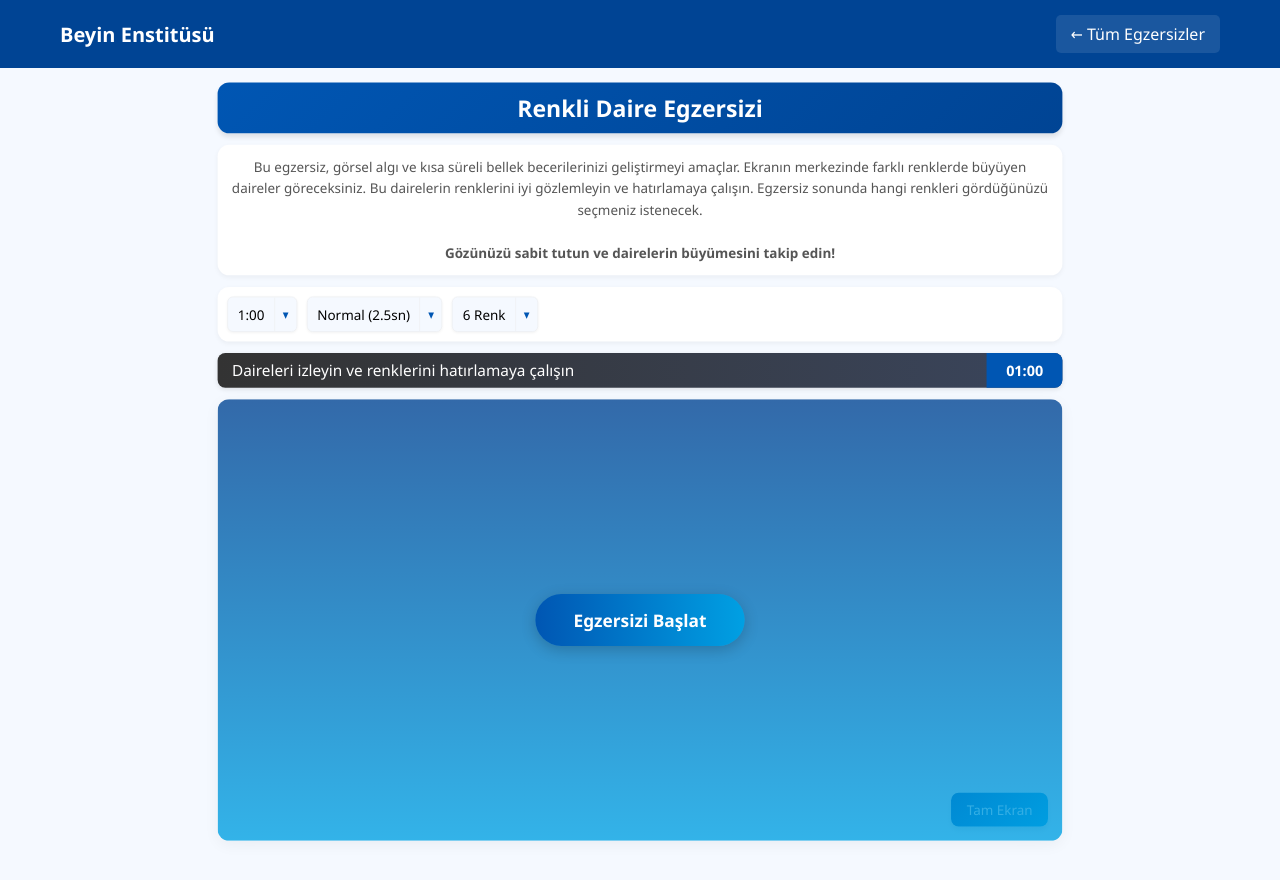
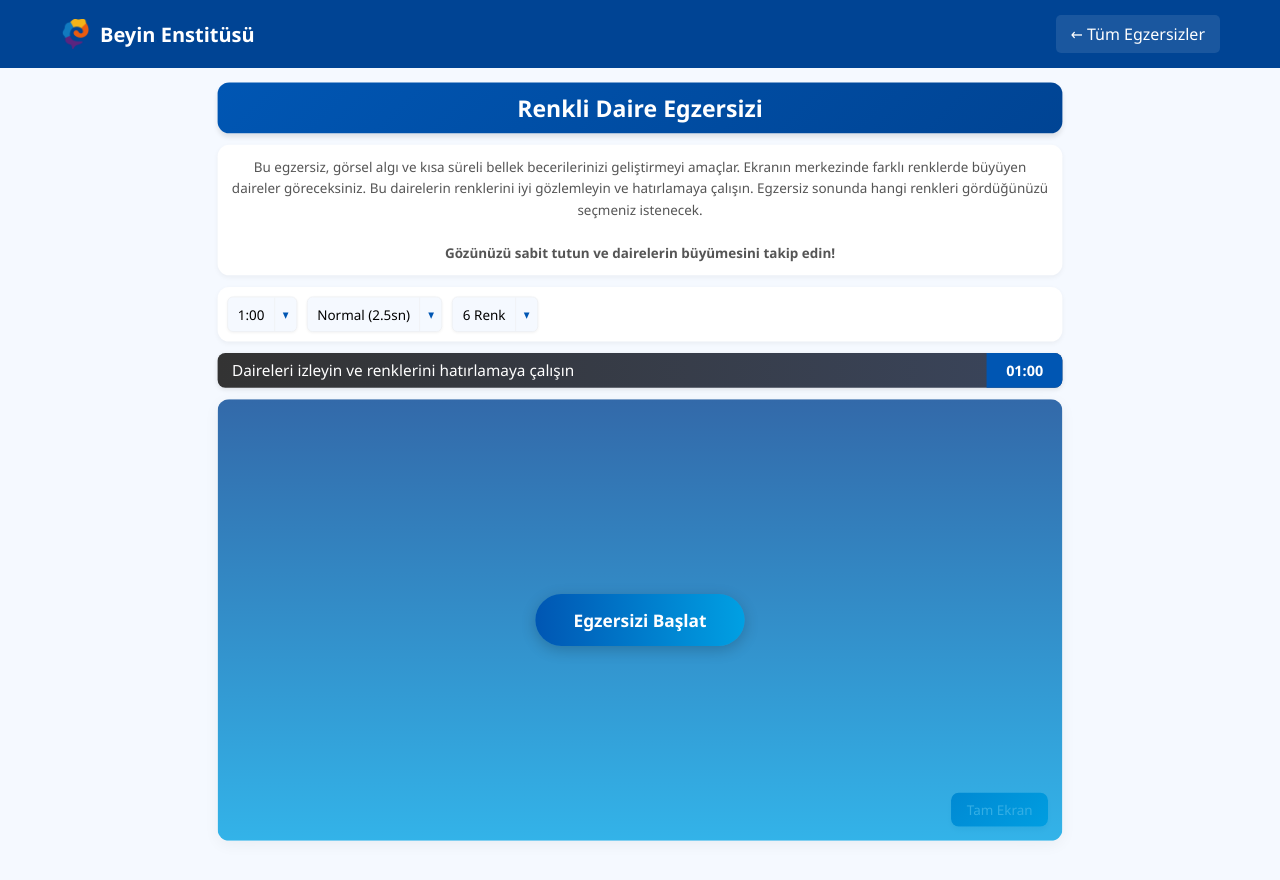
Before and after one commit to EmreDemirelsLab/beyin-enstitusu, a plain HTML site: page renk-daire-egzersizi.html in a window 1280 px wide. Drawn offline with Linux system fonts and the light colour scheme.

Commit message:
Add files via upload

```diff
--- a/renk-daire-egzersizi.html
+++ b/renk-daire-egzersizi.html
@@ -449,6 +449,20 @@
             color: var(--primary-color);
         }
 
+        .logo {
+            display: flex;
+            align-items: center;
+            text-decoration: none;
+            color: white;
+            font-size: 20px;
+            font-weight: bold;
+        }
+
+        .logo img {
+            height: 30px; /* Logo yüksekliğini buradan ayarlayabilirsiniz */
+            margin-right: 10px; /* Logo ile yazı arasındaki boşluk */
+        }
+
         .fullscreen-button {
             background: linear-gradient(to right, var(--primary-color), var(--secondary-color));
             color: white;
@@ -576,7 +590,10 @@
 <body>
     <div class="navbar">
         <div class="container">
-            <a href="index.html" class="logo">Beyin Enstitüsü</a>
+            <a href="index.html" class="logo">
+                <img src="logo.png" alt="Beyin Enstitüsü Logo">
+                <span>Beyin Enstitüsü</span>
+            </a>
             <a href="index.html" class="back-button">← Tüm Egzersizler</a>
         </div>
     </div>
```
